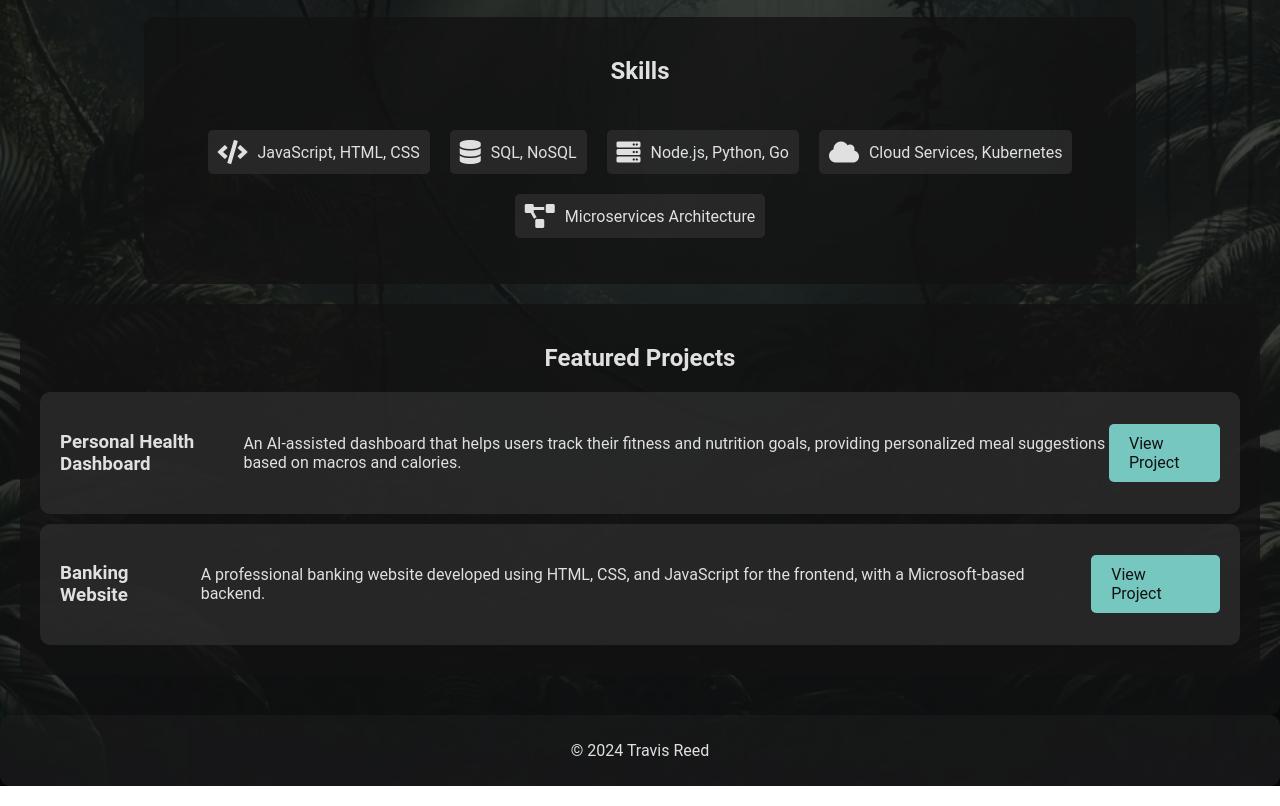
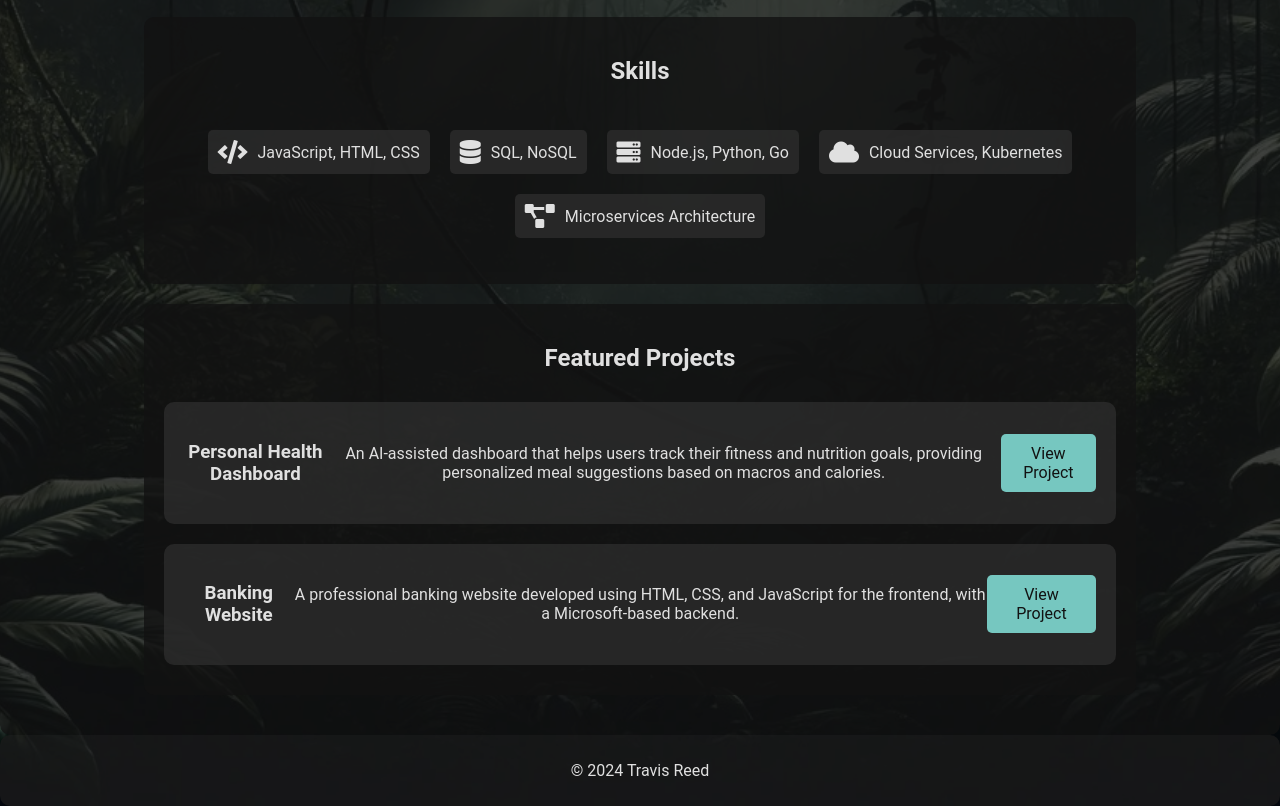
Before and after one commit to Travisjreed/Travis-reed.com, a plain HTML site: page index.html in a window 1280 px wide. Shown: the part 738-1544 px from the top of the page. Drawn offline with nearby package versions, Linux system fonts and the light colour scheme.

Commit message:
Update styles.css

```diff
--- a/styles.css
+++ b/styles.css
@@ -223,7 +223,7 @@ footer {
     background-color: #64b2a5;
 }
 /* Container styles */
-.welcome-message, #about-me, #skills {
+.welcome-message, #about-me, #skills, #featured-projects {
     display: flex;
     justify-content: center;
     align-items: center;
```
